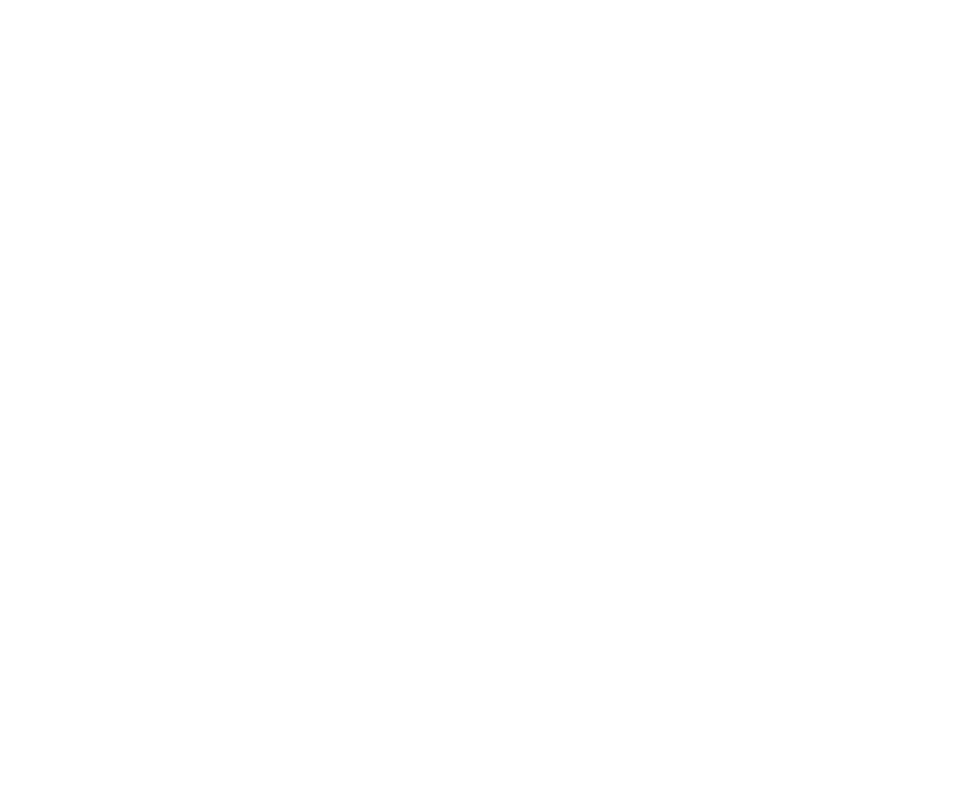
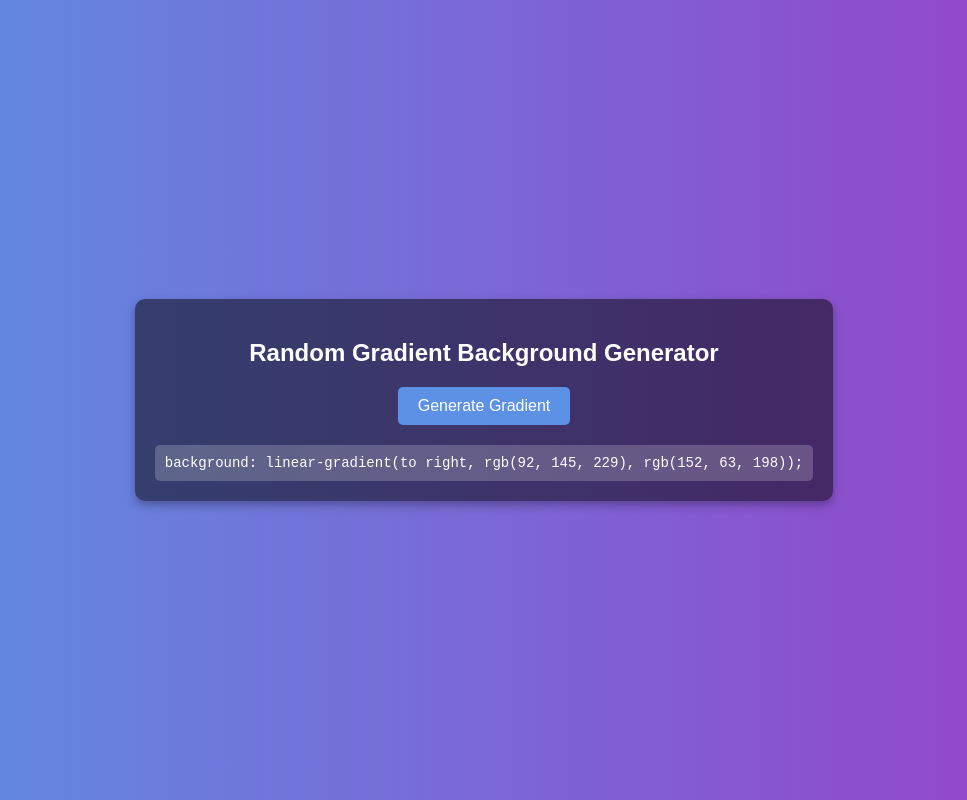
Before and after one commit to Mondal-Ayan/BG-GRADIENT-COLOR, a plain HTML site: page index.html in a window 1280 px wide. Shown: the whole page, without its empty margins (156-1123 px from the left). Drawn offline with Linux system fonts and the light colour scheme.

Commit message:
Add files via upload

```diff
--- a/index.html
+++ b/index.html
@@ -3,12 +3,89 @@
 <head>
     <meta charset="UTF-8">
     <meta name="viewport" content="width=device-width, initial-scale=1.0">
-    <title>BG-GRADIENT-COLOR</title>
+    <title>Random Gradient Generator</title>
     <style>
+        body {
+            margin: 0;
+            font-family: Arial, sans-serif;
+            display: flex;
+            justify-content: center;
+            align-items: center;
+            height: 100vh;
+            background: linear-gradient(to right, rgb(92, 145, 229), rgb(152, 63, 198));
+            color: white;
+            text-align: center;
+        }
 
+        section {
+            padding: 20px;
+            border-radius: 10px;
+            background: rgba(0, 0, 0, 0.5);
+            box-shadow: 0 4px 10px rgba(0, 0, 0, 0.3);
+        }
+
+        h1 {
+            margin-bottom: 20px;
+            font-size: 24px;
+        }
+
+        button {
+            padding: 10px 20px;
+            border: none;
+            border-radius: 5px;
+            cursor: pointer;
+            font-size: 16px;
+            color: white;
+            background: rgb(92, 145, 229);
+            transition: background 0.3s ease;
+        }
+
+        button:hover {
+            background: rgb(152, 63, 198);
+        }
+
+        .gradient-code {
+            margin-top: 20px;
+            padding: 10px;
+            background: rgba(255, 255, 255, 0.2);
+            border-radius: 5px;
+            font-family: monospace;
+            font-size: 14px;
+            word-break: break-word;
+        }
     </style>
 </head>
 <body>
+    <section>
+        <h1>Random Gradient Background Generator</h1>
+        <button id="generate-btn">Generate Gradient</button>
+        <div class="gradient-code" id="gradient-code">
+            background: linear-gradient(to right, rgb(92, 145, 229), rgb(152, 63, 198));
+        </div>
+    </section>
 
+    <script>
+        const generateBtn = document.getElementById('generate-btn');
+        const gradientCode = document.getElementById('gradient-code');
+
+        function getRandomColor() {
+            const letters = '0123456789ABCDEF';
+            let color = '#';
+            for (let i = 0; i < 6; i++) {
+                color += letters[Math.floor(Math.random() * 16)];
+            }
+            return color;
+        }
+
+        function setRandomGradient() {
+            const color1 = getRandomColor();
+            const color2 = getRandomColor();
+            const gradient = `linear-gradient(to right, ${color1}, ${color2})`;
+            document.body.style.background = gradient;
+            gradientCode.textContent = `background: ${gradient};`;
+        }
+
+        generateBtn.addEventListener('click', setRandomGradient);
+    </script>
 </body>
 </html>
```
